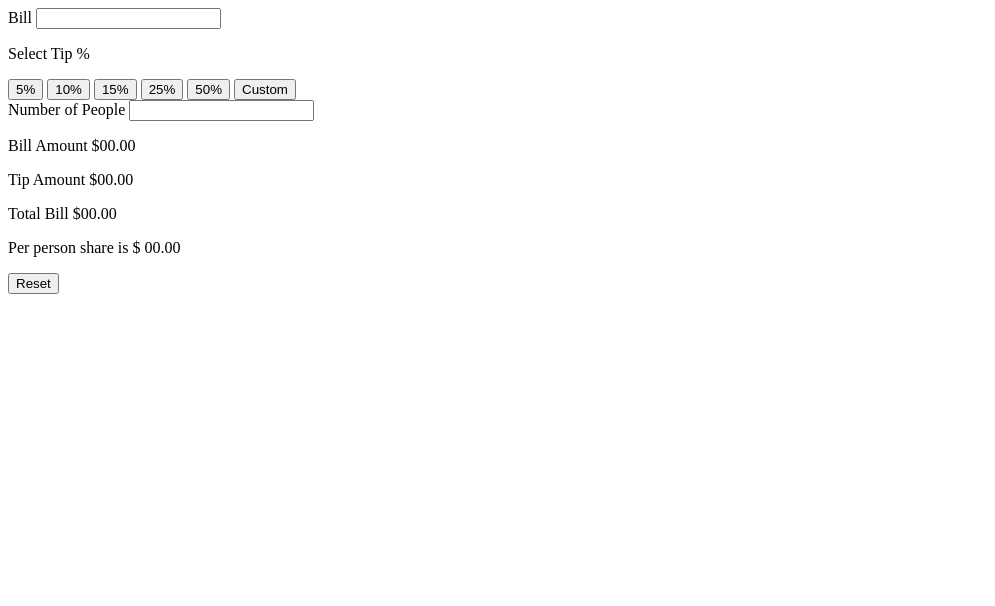
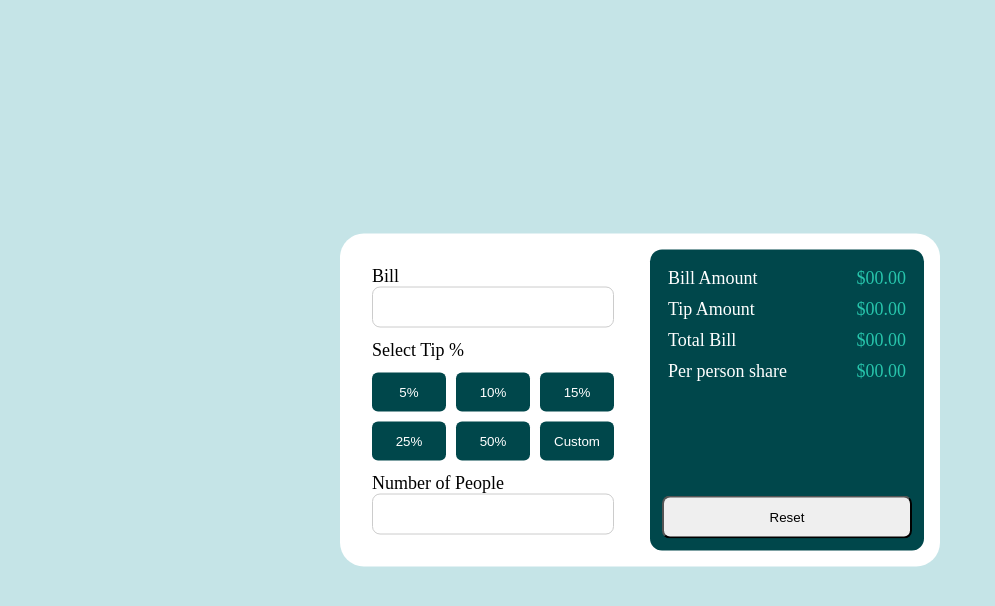
Before and after one commit to mtakram/tip-calculator, a plain HTML site: page index.html in a window 1280 px wide. Shown: the whole page, without its empty margins (0-995 px from the left). Drawn offline with Linux system fonts and the light colour scheme.

Commit message:
style completed

```diff
--- a/css/style.css
+++ b/css/style.css
@@ -0,0 +1,95 @@
+* {
+    margin: 0;
+    padding: 0;
+    box-sizing: border-box;
+}
+
+body {
+    background-color: #c5e4e7;
+    font-size: 18px;
+}
+
+.container {
+    max-width: 600px;
+    margin: 0 auto;
+    background-color: #ffffff;
+    border-radius: 24px;
+    padding: 16px;
+    position: absolute;
+    left: 0;
+    right: 0;
+    top: 50%;
+    transform: translateY(-50%);
+    display: flex;
+    gap: 20px;
+
+    >div {
+        padding: 16px;
+        border-radius: 12px;
+        flex: 1 0 0;
+    }
+}
+
+.result {
+    background-color: #00474b;
+    position: relative;
+
+    table {
+        border: 0;
+        width: 100%;
+
+        tr {
+            display: flex;
+            justify-content: space-between;
+            margin-bottom: 10px;
+            color: #ffffff;
+
+            span {
+                color: #27c5ac;
+            }
+        }
+    }
+
+    button {
+        width: calc(100% - 24px);
+        padding: 12px;
+        border-radius: 8px;
+        cursor: pointer;
+        margin-top: 12px;
+        position: absolute;
+        bottom: 12px;
+        left: 12px;
+        right: 0;
+
+    }
+}
+
+label {
+    width: 100%;
+    display: block;
+}
+
+input {
+    border: 1px solid #cccccc;
+    padding: 12px;
+    width: 100%;
+    border-radius: 8px;
+    outline: 0;
+}
+
+.tip-percentage {
+    display: grid;
+    grid-template-columns: repeat(3, 1fr);
+    gap: 10px;
+
+    button {
+        border: 0;
+        background-color: #00474b;
+        color: #ffffff;
+        padding: 12px;
+        border-radius: 6px;
+    }
+}
+.mb-12 {
+    margin-bottom: 12px;
+}
--- a/index.html
+++ b/index.html
@@ -11,12 +11,12 @@
 <body>
     <div class="container">
         <div class="content">
-            <div class="input-group">
+            <div class="input-group mb-12">
                 <label for="bill">Bill</label>
                 <input id="bill_amount" id="bill" type="number" />
             </div>
-            <p>Select Tip %</p>
-            <div class="tip-percentage">
+            <p class="mb-12">Select Tip %</p>
+            <div class="tip-percentage mb-12">
                 <button id="five_perc">5%</button>
                 <button id="ten_perc">10%</button>
                 <button id="fifteen_perc">15%</button>
@@ -30,11 +30,25 @@
             </div>
         </div>
         <div class="result">
-            <p><span>Bill Amount</span> <span class="currency">$<span id="bill_amount">00.00</span></span></p>
-            <p><span>Tip Amount</span> <span class="currency">$<span id="tip_amount">00.00</span></span></p>
-            <p><span>Total Bill</span> <span class="currency">$<span id="total_bill">00.00</span></span></p>
-            <p>Per person share is <span class="currency">$</span> <span id="per_person_share">00.00</span></p>
-            <button>Reset</button>
+            <table>
+                <tr>
+                    <td>Bill Amount</td>
+                    <td><span class="currency">$</span><span id="bill_amount">00.00</span></td>
+                </tr>
+                <tr>
+                    <td>Tip Amount</td>
+                    <td><span class="currency">$</span><span id="tip_amount">00.00</span></td>
+                </tr>
+                <tr>
+                    <td>Total Bill</td>
+                    <td><span class="currency">$</span><span id="total_bill">00.00</span></td>
+                </tr>
+                <tr>
+                    <td>Per person share</td>
+                    <td><span class="currency">$</span><span id="per_person_share">00.00</span></td>
+                </tr>
+            </table>
+            <button id="reset_btn">Reset</button>
         </div>
     </div>
     <script src="js/scripts.js"></script>
```
